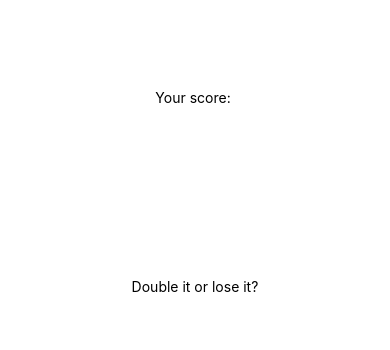
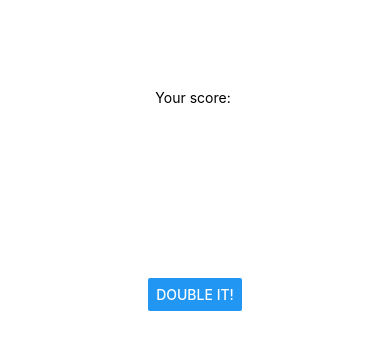
Before and after one commit to AdamMaichrzik/AwesomeProject, a React Native app: screen / in a window 390 px wide. Shown: the top 350 px of the page. Built offline with nearby package versions, Linux system fonts and the light colour scheme.

Commit message:
Changed double it text to button

```diff
--- a/App.js
+++ b/App.js
@@ -10,7 +10,7 @@ export default function App() {
           <Text>Your score: </Text>
         </View>
         <View style={styles.doubleItView}>
-          <Text>Double it or lose it?</Text>
+          <Button title="double it!"></Button>
         </View>
       </View>
     </>
```
